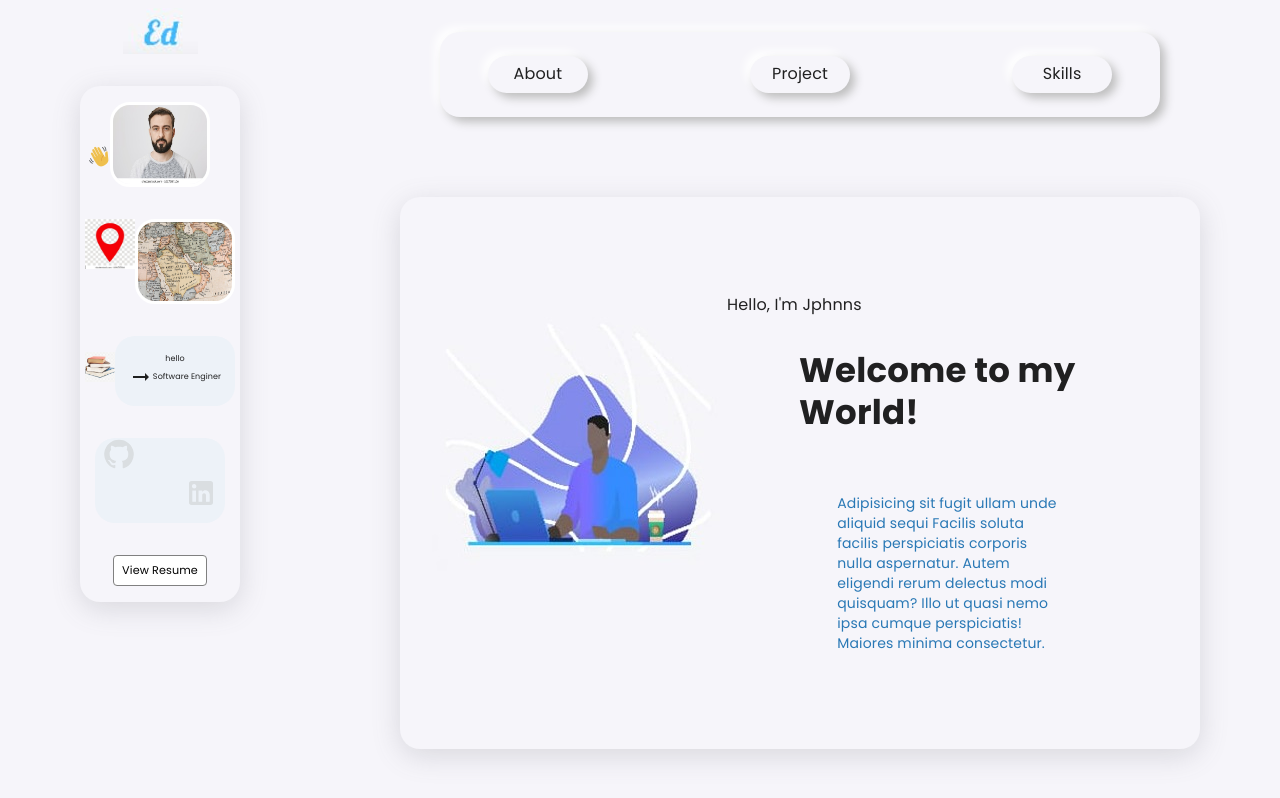
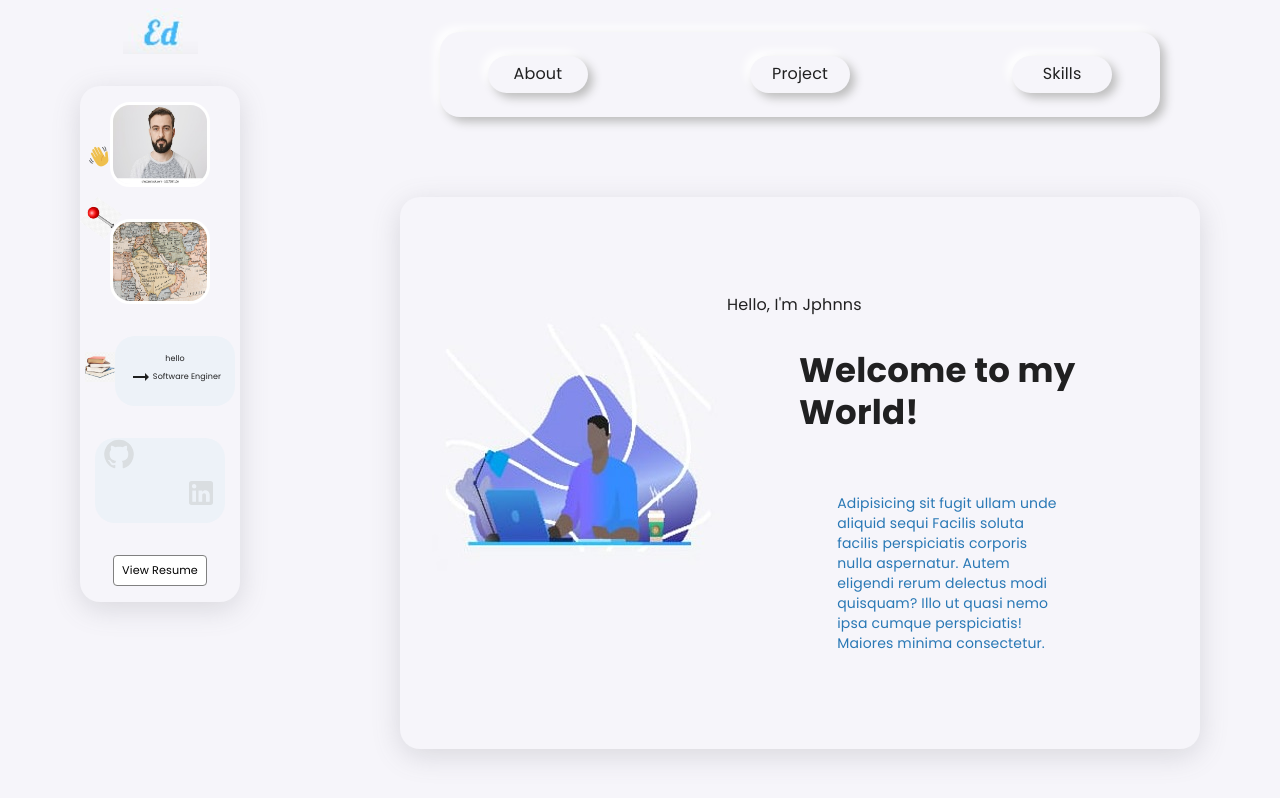
Before and after one commit to sami-lab/Portfolio-template, a React (Create React App) app: page /about in a window 1280 px wide. Built offline with nearby package versions, Linux system fonts and the light colour scheme; a web font is replaced by a local one.

Commit message:
sidebar done.

```diff
--- a/src/App.js
+++ b/src/App.js
@@ -24,7 +24,7 @@ import profile from './assets/profile.jpg';
 import logo from './assets/ed.png';
 import map from './assets/map.png';
 import hi from './assets/hi.gif';
-import location from './assets/location.jpg';
+import location from './assets/locationpin.png';
 import book from './assets/book.png';
 import LegendToggleIcon from '@mui/icons-material/LegendToggle';
 import {
@@ -143,26 +143,45 @@ export default function App() {
                   />
                 </div>
               </Grid>
-              <Grid item>
+              <Grid
+                item
+                style={{
+                  // display: 'flex',
+                  // justifyContent: 'center',
+                  // alignItems: 'center',
+                  // margin: '1em 0px',
+                  // overflow: 'hidden',
+                  position: "relative"
+                }}
+              >
                 {' '}
                 {/* second image div */}
                 <div
                   style={{
                     display: 'flex',
                     justifyContent: 'center',
-                    alignItems: 'start',
+                    alignItems: 'center',
                     margin: '1em 0px',
                     overflow: 'hidden',
+                    // position: "relative"
                   }}
                 >
                   <span>
                     <img
                       src={location}
                       style={{
+                        position: "absolute",
+                        left: "-24px",
+                        top: "0px",
+                        color: 'red',
+                        zIndex: 9999,
+                        backgroundColor: "red",
+                        // transform: "translateX",
                         // border: "3px solid white",
                         // borderRadius: 20,
-                        width: '50px',
-                        height: '50px',
+                        transform: "rotate(-55deg)",
+                        width: '30px',
+                        height: '30px',
                       }}
                     />
                   </span>
```
